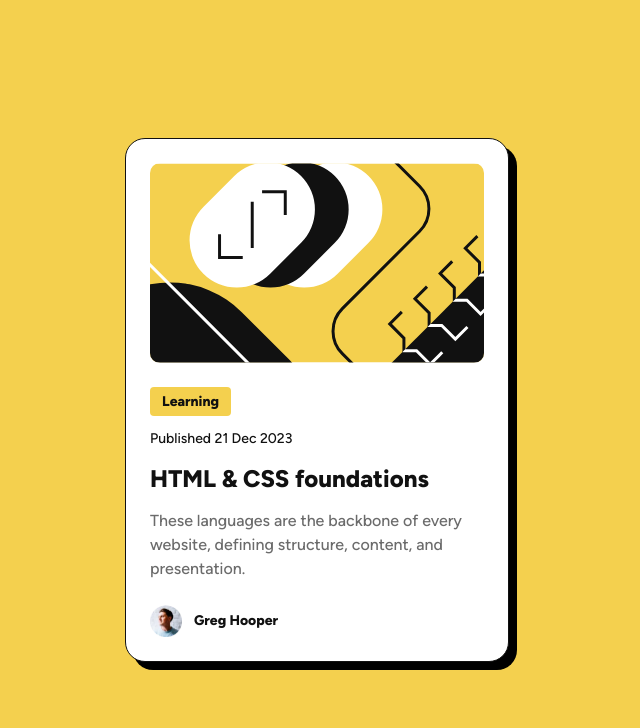
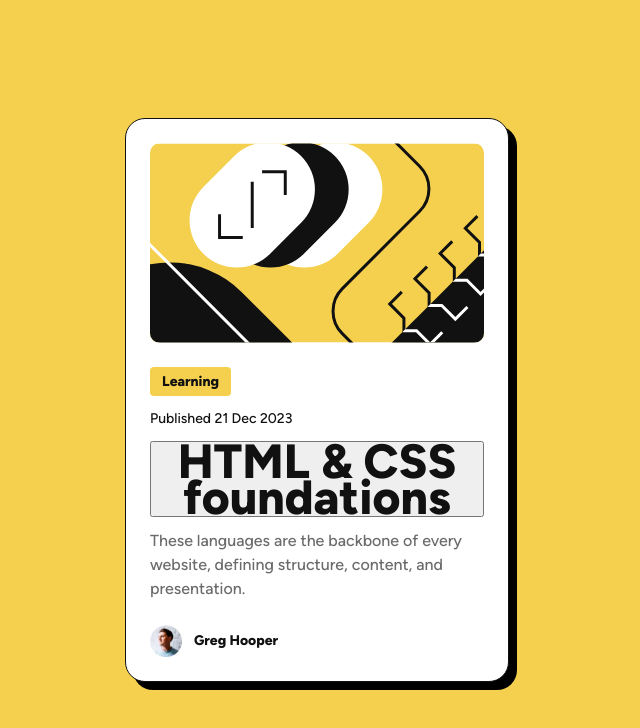
Before and after one commit to Mateus00/blog-preview-card, a plain HTML site: page index.html in a window 1280 px wide. Shown: the whole page, without its empty margins (323-963 px from the left). Drawn offline with Linux system fonts and the light colour scheme.

Commit message:
Adicionando botão ao titulo

```diff
--- a/index.html
+++ b/index.html
@@ -26,8 +26,9 @@
           </div>
 
           <p class="publish-date">Published 21 Dec 2023</p>
-
-          <h1 class="title">HTML & CSS foundations</h1>
+          <button class="title">
+          <h1>HTML & CSS foundations</h1>
+          </button>
 
           <p class="description">
             These languages are the backbone of every website, defining
```
